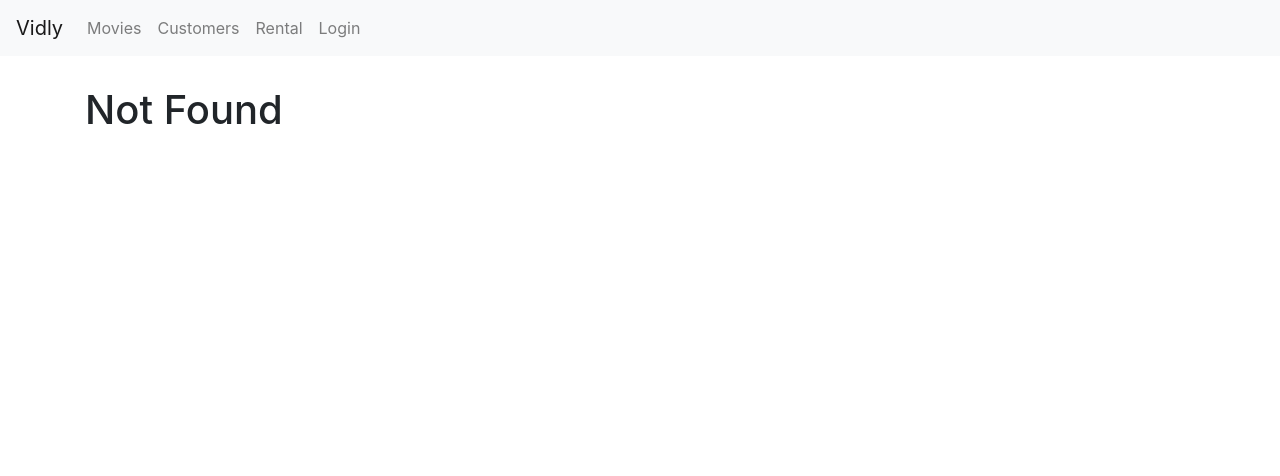
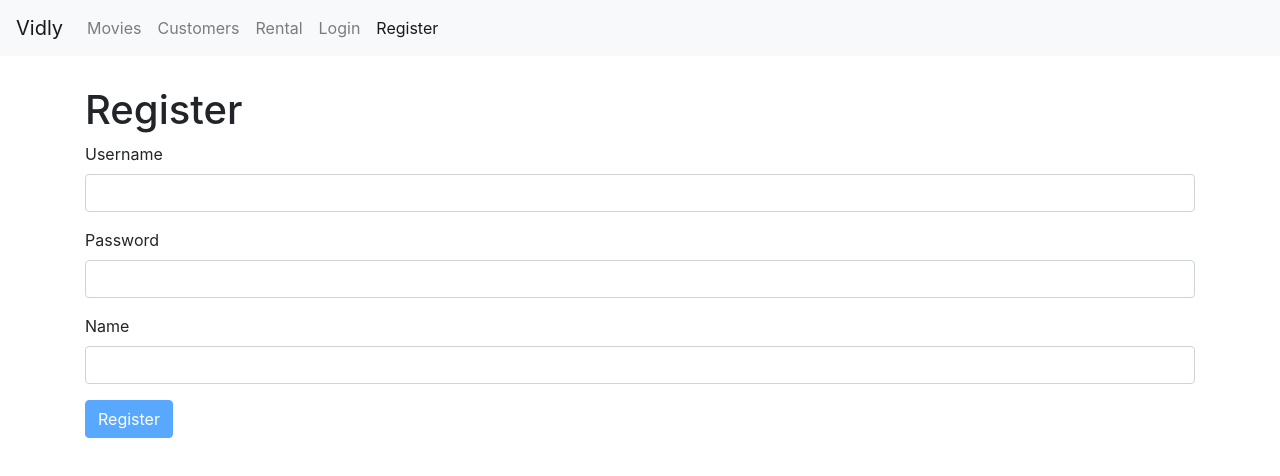
Before and after one commit to sepehr-amooei/React-vidly-project-, a React (Create React App) app: page /register in a window 1280 px wide. Before the commit this address led to /not-found. Shown: the top 476 px of the page. Built offline with nearby package versions, Linux system fonts and the light colour scheme.

Commit message:
Creating Register form component

```diff
--- a/src/App.js
+++ b/src/App.js
@@ -8,6 +8,7 @@
 import NotFound from "./components/notFound";
 import LoginForm from "./components/common/loginForm";
 import "./App.css";
+import RegisterForm from "./components/common/registerForm";
 
 function App() {
   return (
@@ -21,6 +22,7 @@
           <Route path="/not-found" Component={NotFound} />
           <Route path="/customers" Component={Customers} />
           <Route path="/Login" Component={LoginForm} />
+          <Route path="/register" Component={RegisterForm} />
           <Route path="/" element={<Navigate to="/movies" />} />
           <Route path="*" element={<Navigate to="/not-found" />} />
         </Routes>
--- a/src/components/common/navbar.jsx
+++ b/src/components/common/navbar.jsx
@@ -1,31 +1,54 @@
-import React from 'react';
-import { NavLink,Link } from 'react-router-dom';
+import React from "react";
+import { NavLink, Link } from "react-router-dom";
 
 const NavBar = () => {
   return (
-  <nav className="navbar navbar-expand-lg navbar-light bg-light" >
-   <Link className="navbar-brand" to='/' >Vidly</Link>
-   <button className="navbar-toggler" type="button" data-toggle="collapse" data-target="#navbarSupportedContent" aria-controls="navbarSupportedContent" aria-expanded="false" aria-label="Toggle navigation">
+    <nav className="navbar navbar-expand-lg navbar-light bg-light">
+      <Link className="navbar-brand" to="/">
+        Vidly
+      </Link>
+      <button
+        className="navbar-toggler"
+        type="button"
+        data-toggle="collapse"
+        data-target="#navbarSupportedContent"
+        aria-controls="navbarSupportedContent"
+        aria-expanded="false"
+        aria-label="Toggle navigation"
+      >
         <span className="navbar-toggler-icon"></span>
       </button>
       <div className="collapse navbar-collapse" id="navbarSupportedContent">
         <ul className="navbar-nav mr-auto">
           <li className="nav-item">
-      <NavLink className="nav-link" to='/movies'>Movies</NavLink>
+            <NavLink className="nav-link" to="/movies">
+              Movies
+            </NavLink>
           </li>
           <li className="nav-item ">
-      <NavLink className="nav-link" to='/customers'>Customers</NavLink>
+            <NavLink className="nav-link" to="/customers">
+              Customers
+            </NavLink>
           </li>
           <li className="nav-item ">
-      <NavLink className="nav-link" to='/rental'>Rental</NavLink>
+            <NavLink className="nav-link" to="/rental">
+              Rental
+            </NavLink>
           </li>
           <li className="nav-item ">
-      <NavLink className="nav-link" to='/login'>Login</NavLink>
+            <NavLink className="nav-link" to="/login">
+              Login
+            </NavLink>
+          </li>
+          <li className="nav-item ">
+            <NavLink className="nav-link" to="/register">
+              Register
+            </NavLink>
           </li>
         </ul>
       </div>
     </nav>
   );
-}
+};
 
 export default NavBar;
--- /dev/null
+++ b/src/components/common/registerForm.jsx
@@ -0,0 +1,37 @@
+import React, { Component } from "react";
+import Form from "./form";
+import Joi from "joi-browser";
+
+class RegisterForm extends Form {
+  state = {
+    data: { username: "", password: "", name: "" },
+    errors: {},
+  };
+
+  schema = {
+    username: Joi.string().email().required().label("Username"),
+    password: Joi.string().min(5).required().label("Password"),
+    name: Joi.string().required().label("Name"),
+  };
+
+  doSubmit = () => {
+    //Call the sever
+    console.log("Submitted");
+  };
+
+  render() {
+    return (
+      <div>
+        <h1>Register</h1>
+        <form onSubmit={this.handleSubmit}>
+          {this.renderInput("username", "Username", "email")}
+          {this.renderInput("password", "Password", "password")}
+          {this.renderInput("name", "Name")}
+          {this.renderButton("Register")}
+        </form>
+      </div>
+    );
+  }
+}
+
+export default RegisterForm;
```
Lines whose indentation alone changed are shown as unchanged.
